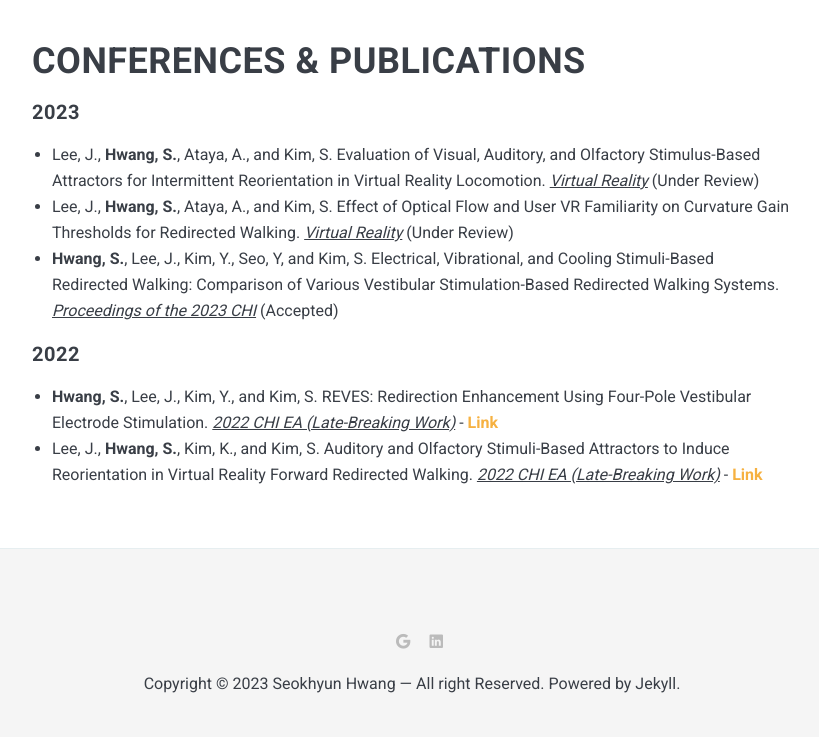
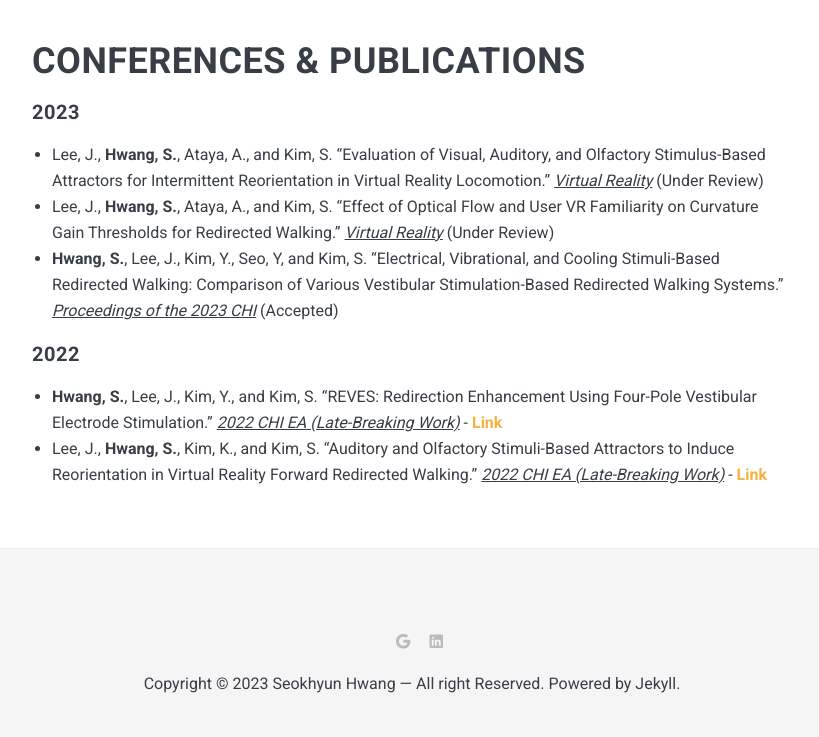
Before and after one commit to anoldhsh/anoldhsh.github.io, a Jekyll site: the page built from _pages/4PUBLICATIONS.md, in a window 1280 px wide. Shown: the part 541-1278 px from the top of the page, without its empty margins (228-1047 px from the left). Built offline with Jekyll 4.4.1, drawn with Linux system fonts in a browser that asks for light colours; nearby versions of some CDN libraries.

```diff
--- a/_pages/4PUBLICATIONS.md
+++ b/_pages/4PUBLICATIONS.md
@@ -7,10 +7,10 @@ image: Publications.jpeg
 
 # CONFERENCES & PUBLICATIONS
 #### 2023
-* Lee, J., <strong>Hwang, S.</strong>, Ataya, A., and Kim, S. Evaluation of Visual, Auditory, and Olfactory Stimulus-Based Attractors for Intermittent Reorientation in Virtual Reality Locomotion. <u><i>Virtual Reality</i></u> (Under Review)
-* Lee, J., <strong>Hwang, S.</strong>, Ataya, A., and Kim, S. Effect of Optical Flow and User VR Familiarity on Curvature Gain Thresholds for Redirected Walking. <u><i>Virtual Reality</i></u> (Under Review)
-* <strong>Hwang, S.</strong>, Lee, J., Kim, Y., Seo, Y, and Kim, S. Electrical, Vibrational, and Cooling Stimuli-Based Redirected Walking: Comparison of Various Vestibular Stimulation-Based Redirected Walking Systems. <u><i>Proceedings of the 2023 CHI</i></u> (Accepted)
+* Lee, J., <strong>Hwang, S.</strong>, Ataya, A., and Kim, S. "Evaluation of Visual, Auditory, and Olfactory Stimulus-Based Attractors for Intermittent Reorientation in Virtual Reality Locomotion." <u><i>Virtual Reality</i></u> (Under Review)
+* Lee, J., <strong>Hwang, S.</strong>, Ataya, A., and Kim, S. "Effect of Optical Flow and User VR Familiarity on Curvature Gain Thresholds for Redirected Walking." <u><i>Virtual Reality</i></u> (Under Review)
+* <strong>Hwang, S.</strong>, Lee, J., Kim, Y., Seo, Y, and Kim, S. "Electrical, Vibrational, and Cooling Stimuli-Based Redirected Walking: Comparison of Various Vestibular Stimulation-Based Redirected Walking Systems." <u><i>Proceedings of the 2023 CHI</i></u> (Accepted)
 
 #### 2022
-* <strong>Hwang, S.</strong>, Lee, J., Kim, Y., and Kim, S. REVES: Redirection Enhancement Using Four-Pole Vestibular Electrode Stimulation. <u><i>2022 CHI EA (Late-Breaking Work)</i></u> - <a href="https://dl.acm.org/doi/10.1145/3491101.3519626"><strong>Link</strong></a>
-* Lee, J., <strong>Hwang, S.</strong>, Kim, K., and Kim, S. Auditory and Olfactory Stimuli-Based Attractors to Induce Reorientation in Virtual Reality Forward Redirected Walking. <u><i>2022 CHI EA (Late-Breaking Work)</i></u> - <a href="https://dl.acm.org/doi/10.1145/3491101.3519719"><strong>Link</strong></a>
+* <strong>Hwang, S.</strong>, Lee, J., Kim, Y., and Kim, S. "REVES: Redirection Enhancement Using Four-Pole Vestibular Electrode Stimulation." <u><i>2022 CHI EA (Late-Breaking Work)</i></u> - <a href="https://dl.acm.org/doi/10.1145/3491101.3519626"><strong>Link</strong></a>
+* Lee, J., <strong>Hwang, S.</strong>, Kim, K., and Kim, S. "Auditory and Olfactory Stimuli-Based Attractors to Induce Reorientation in Virtual Reality Forward Redirected Walking." <u><i>2022 CHI EA (Late-Breaking Work)</i></u> - <a href="https://dl.acm.org/doi/10.1145/3491101.3519719"><strong>Link</strong></a>
```
